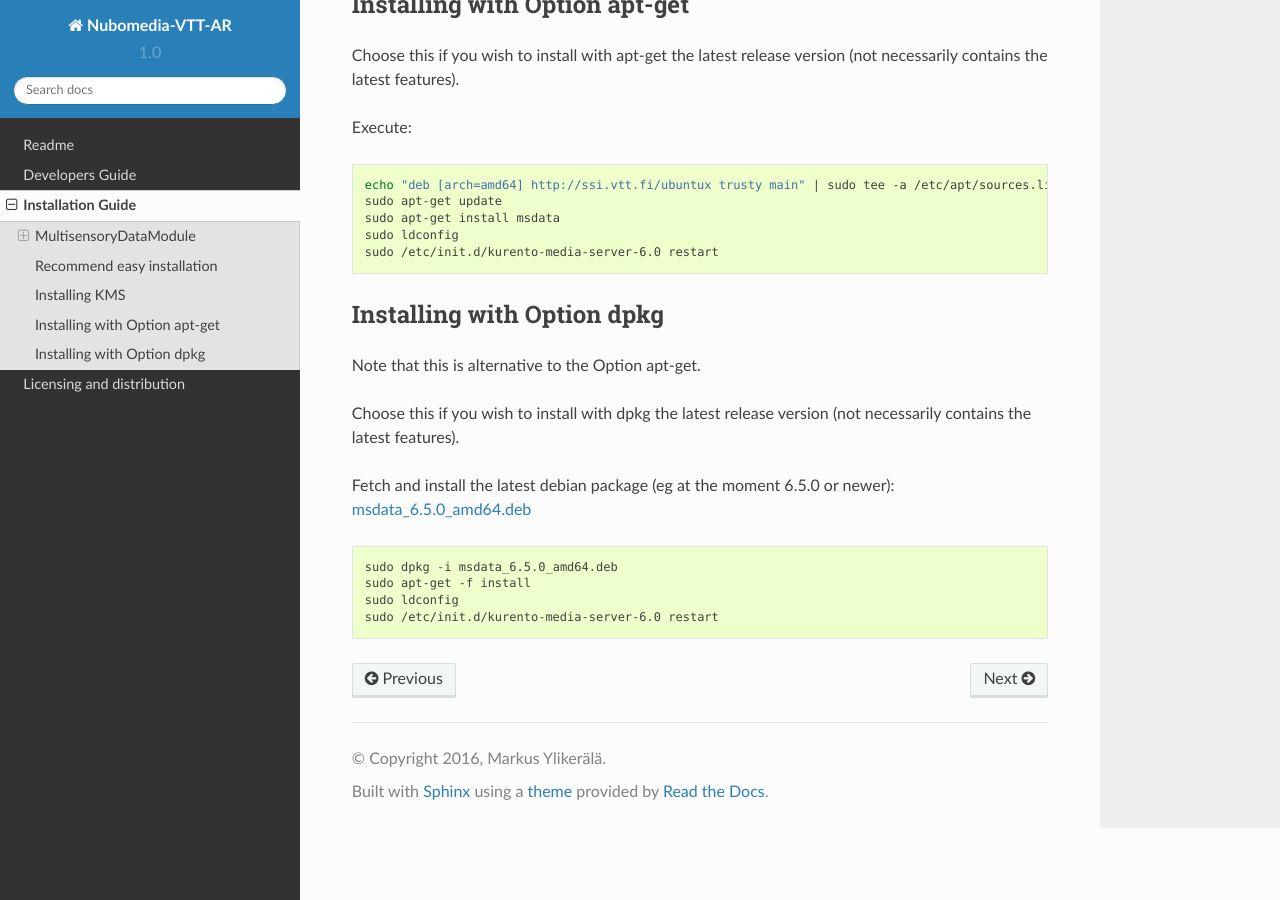
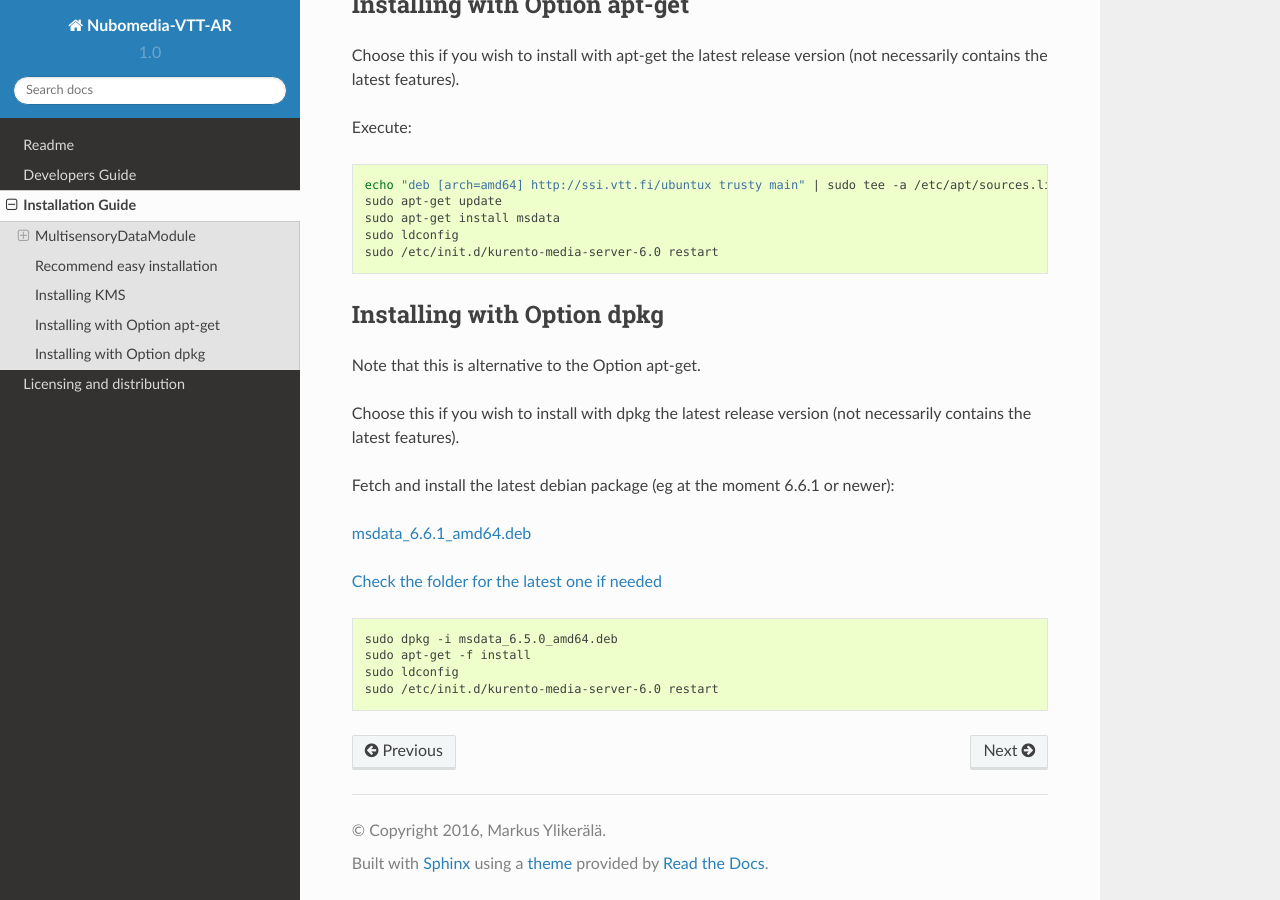
Before and after one commit to nubomedia-vtt/Doc-Nubomedia-MultisensoryDataModule, a Sphinx documentation site: the page built from docs/source/InstallationGuide.rst, in a window 1280 px wide and 900 px high, scrolled down 793 px. Built offline with Sphinx 7.4.7 and the Read the Docs theme 2.0.0, drawn with Linux system fonts in a browser that asks for light colours; pages that are not in the unit, such as notebooks, are missing from menus.

Commit message:
Polished

```diff
--- a/docs/source/InstallationGuide.rst
+++ b/docs/source/InstallationGuide.rst
@@ -59,8 +59,11 @@ Note that this is alternative to the Option apt-get.
 Choose this if you wish to install with dpkg the latest release version
 (not necessarily contains the latest features).
 
-Fetch and install the latest debian package (eg at the moment 6.5.0 or newer):
-`msdata_6.5.0_amd64.deb <http://ssi.vtt.fi/ubuntu/dists/trusty/main/binary-amd64/amd64/msdata_6.5.0_amd64.deb>`__
+Fetch and install the latest debian package (eg at the moment 6.6.1 or newer):
+
+`msdata_6.6.1_amd64.deb <http://ssi.vtt.fi/ubuntu/dists/trusty/main/binary-amd64/amd64/msdata_6.6.1_amd64.deb>`__
+
+`Check the folder for the latest one if needed <http://ssi.vtt.fi/ubuntu/dists/trusty/main/binary-amd64/amd64/>`__
 
 .. code:: bash
 
```
Also changed, not shown: 3 other files.
